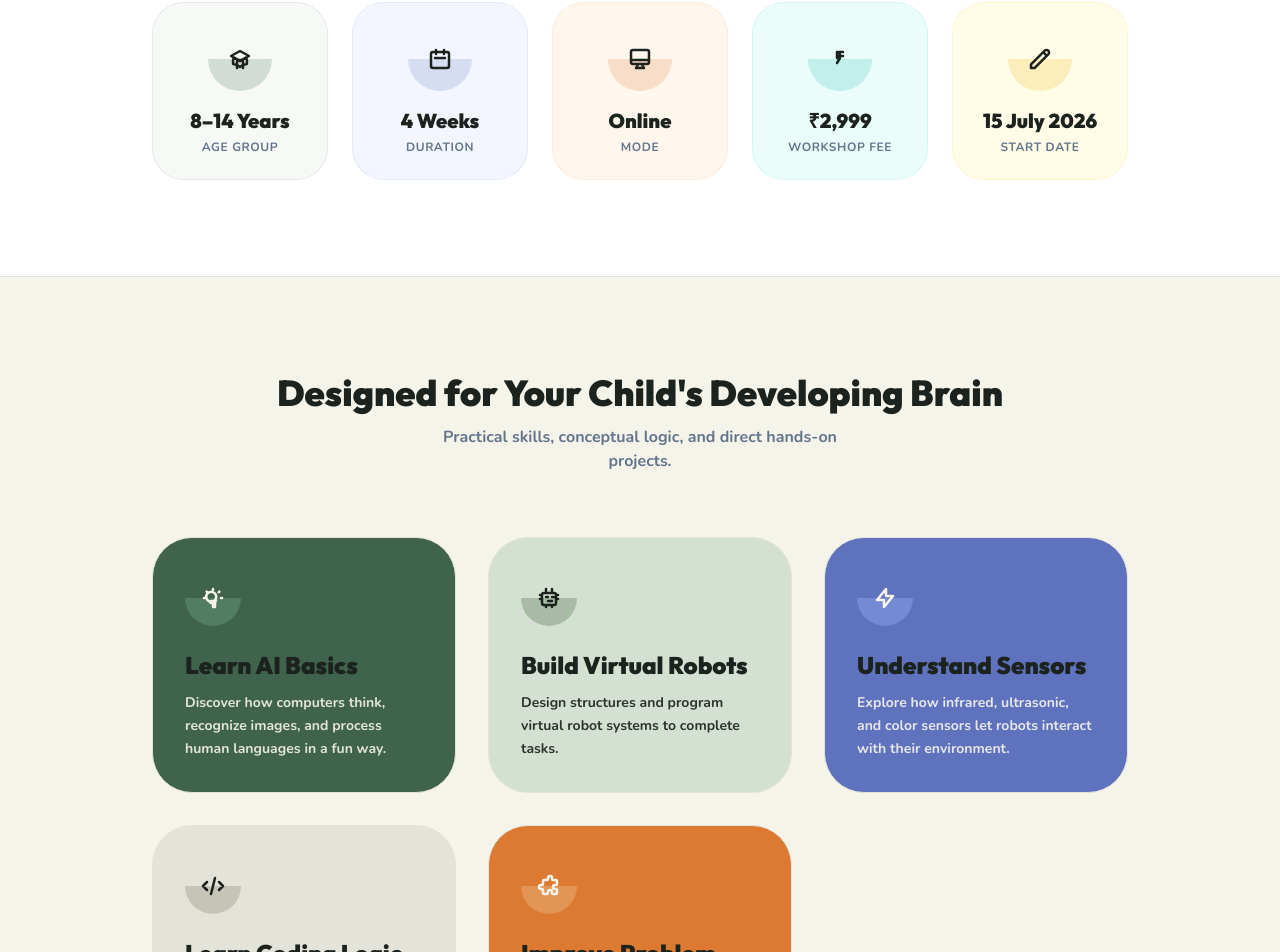
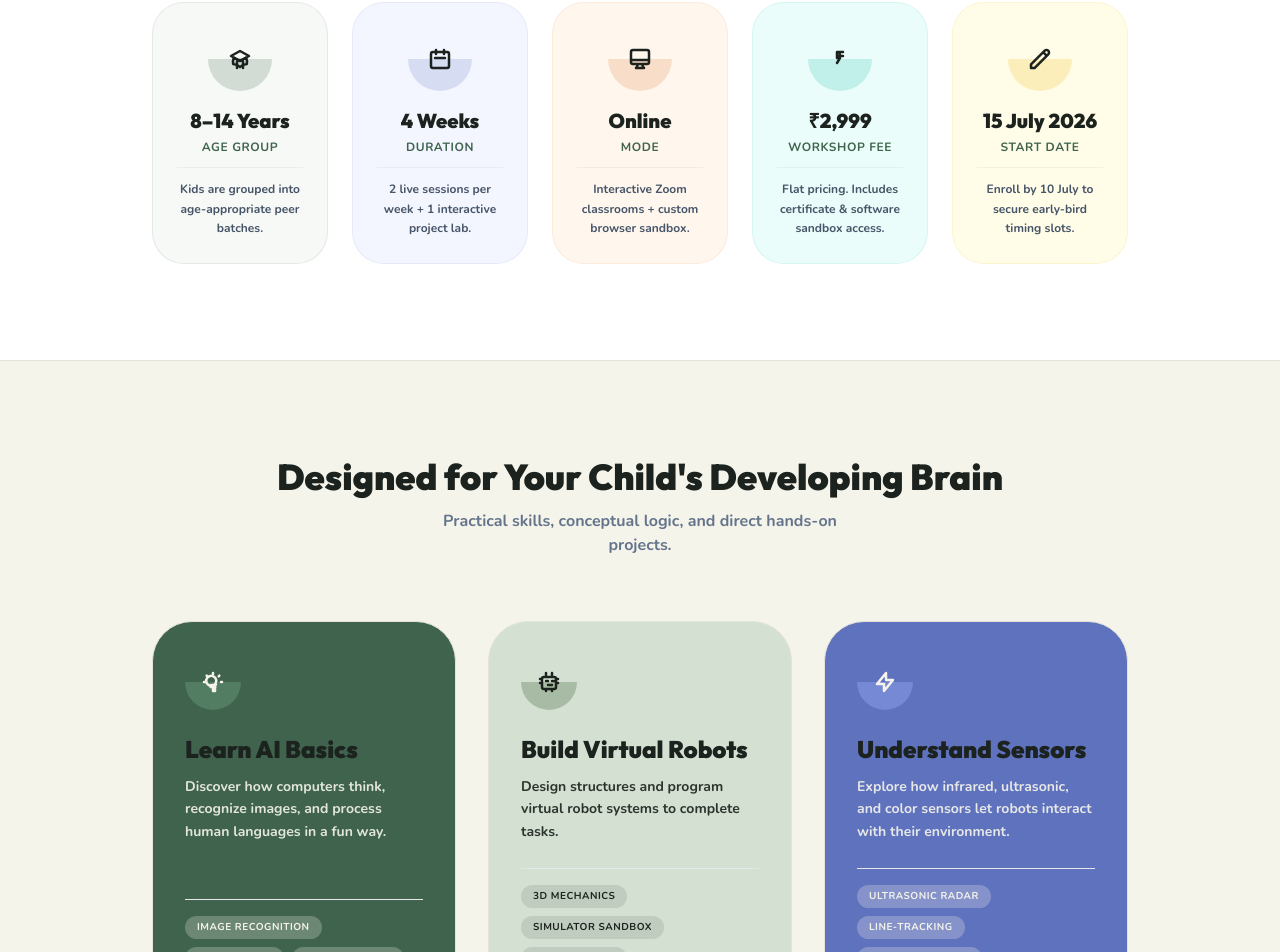
Before and after one commit to Sid-Hurry/kidrove, a React (Vite) app in the folder frontend/: page / in a window 1280 px wide. Shown: the part 867-1819 px from the top of the page. Built offline with nearby package versions, Linux system fonts and the light colour scheme.

Commit message:
feat: create initial app scaffold and project documentation

```diff
--- a/frontend/src/App.tsx
+++ b/frontend/src/App.tsx
@@ -100,6 +100,7 @@ interface OutcomeItem {
   bgColor: string;
   textColor: string;
   crescentColor: string;
+  tags: string[];
 }
 
 interface DetailItem {
@@ -109,6 +110,7 @@ interface DetailItem {
   crescentColor: string;
   bgColor: string;
   borderColor: string;
+  subText: string;
 }
 
 export default function App() {
@@ -125,11 +127,51 @@ export default function App() {
 
   // --- STATIC DATA ---
   const workshopDetails: DetailItem[] = [
-    { icon: <AgeIcon />, value: '8–14 Years', label: 'Age Group', crescentColor: 'bg-[#3F634D]/20', bgColor: 'bg-[#D4E0D1]/20', borderColor: 'border-[#3F634D]/10' },
-    { icon: <CalendarIcon />, value: '4 Weeks', label: 'Duration', crescentColor: 'bg-[#5F72BE]/20', bgColor: 'bg-[#C7D2FE]/20', borderColor: 'border-[#5F72BE]/10' },
-    { icon: <LaptopIcon />, value: 'Online', label: 'Mode', crescentColor: 'bg-[#DC7A31]/20', bgColor: 'bg-[#FED7AA]/20', borderColor: 'border-[#DC7A31]/10' },
-    { icon: <RupeeIcon />, value: '₹2,999', label: 'Workshop Fee', crescentColor: 'bg-[#14B8A6]/20', bgColor: 'bg-[#99F6E4]/20', borderColor: 'border-[#14B8A6]/10' },
-    { icon: <RocketIcon />, value: '15 July 2026', label: 'Start Date', crescentColor: 'bg-[#EAB308]/20', bgColor: 'bg-[#FEF08A]/20', borderColor: 'border-[#EAB308]/10' },
+    {
+      icon: <AgeIcon />,
+      value: '8–14 Years',
+      label: 'Age Group',
+      crescentColor: 'bg-[#3F634D]/20',
+      bgColor: 'bg-[#D4E0D1]/20',
+      borderColor: 'border-[#3F634D]/10',
+      subText: 'Kids are grouped into age-appropriate peer batches.'
+    },
+    {
+      icon: <CalendarIcon />,
+      value: '4 Weeks',
+      label: 'Duration',
+      crescentColor: 'bg-[#5F72BE]/20',
+      bgColor: 'bg-[#C7D2FE]/20',
+      borderColor: 'border-[#5F72BE]/10',
+      subText: '2 live sessions per week + 1 interactive project lab.'
+    },
+    {
+      icon: <LaptopIcon />,
+      value: 'Online',
+      label: 'Mode',
+      crescentColor: 'bg-[#DC7A31]/20',
+      bgColor: 'bg-[#FED7AA]/20',
+      borderColor: 'border-[#DC7A31]/10',
+      subText: 'Interactive Zoom classrooms + custom browser sandbox.'
+    },
+    {
+      icon: <RupeeIcon />,
+      value: '₹2,999',
+      label: 'Workshop Fee',
+      crescentColor: 'bg-[#14B8A6]/20',
+      bgColor: 'bg-[#99F6E4]/20',
+      borderColor: 'border-[#14B8A6]/10',
+      subText: 'Flat pricing. Includes certificate & software sandbox access.'
+    },
+    {
+      icon: <RocketIcon />,
+      value: '15 July 2026',
+      label: 'Start Date',
+      crescentColor: 'bg-[#EAB308]/20',
+      bgColor: 'bg-[#FEF08A]/20',
+      borderColor: 'border-[#EAB308]/10',
+      subText: 'Enroll by 10 July to secure early-bird timing slots.'
+    },
   ];
 
   const learningOutcomes: OutcomeItem[] = [
@@ -140,6 +182,7 @@ export default function App() {
       bgColor: 'bg-[#3F634D]',
       textColor: 'text-[#F5F4EB]',
       crescentColor: 'bg-[#537D63]',
+      tags: ['Image Recognition', 'Neural Nets', 'Decision Trees']
     },
     {
       icon: <RobotIcon className="w-6 h-6 text-[#1C221E]" />,
@@ -148,6 +191,7 @@ export default function App() {
       bgColor: 'bg-[#D4E0D1]',
       textColor: 'text-[#1C221E]',
       crescentColor: 'bg-[#A8BCA5]',
+      tags: ['3D Mechanics', 'Simulator Sandbox', 'Block Coding']
     },
     {
       icon: <SignalIcon className="w-6 h-6 text-[#F5F4EB]" />,
@@ -156,6 +200,7 @@ export default function App() {
       bgColor: 'bg-[#5F72BE]',
       textColor: 'text-[#F5F4EB]',
       crescentColor: 'bg-[#7689D4]',
+      tags: ['Ultrasonic radar', 'Line-tracking', 'Obstacle bypass']
     },
     {
       icon: <CodeIcon className="w-6 h-6 text-[#1C221E]" />,
@@ -164,6 +209,7 @@ export default function App() {
       bgColor: 'bg-[#E4E3DA]',
       textColor: 'text-[#1C221E]',
       crescentColor: 'bg-[#C5C4B7]',
+      tags: ['Loops & Lists', 'If/Else conditions', 'Function logic']
     },
     {
       icon: <PuzzleIcon className="w-6 h-6 text-[#F5F4EB]" />,
@@ -172,6 +218,7 @@ export default function App() {
       bgColor: 'bg-[#DC7A31]',
       textColor: 'text-[#F5F4EB]',
       crescentColor: 'bg-[#E39556]',
+      tags: ['Code debugging', 'Logic puzzles', 'Final capstone project']
     },
   ];
 
@@ -379,8 +426,9 @@ export default function App() {
             {workshopDetails.map((detail, idx) => (
               <div
                 key={idx}
-                className={`${detail.bgColor} border ${detail.borderColor} p-6 rounded-[2rem] flex flex-col items-center text-center transition-transform duration-300 hover:-translate-y-2`}
+                className={`${detail.bgColor} border ${detail.borderColor} p-6 rounded-[2rem] flex flex-col justify-between items-center text-center transition-transform duration-300 hover:-translate-y-2`}
               >
+                <div className="flex flex-col items-center">
                   {/* Vector icon with crescent base */}
                   <div className="relative w-16 h-16 flex items-center justify-center mb-4">
                     {/* Half-circle base */}
@@ -390,8 +438,12 @@ export default function App() {
                   <h3 className="font-outfit font-black text-xl mb-1 text-[#1C221E]">
                     {detail.value}
                   </h3>
-                <p className="text-xs font-bold text-slate-500 uppercase tracking-wider">
+                  <p className="text-xs font-bold text-[#3F634D] uppercase tracking-wider mb-3">
                     {detail.label}
+                  </p>
+                </div>
+                <p className="text-xs text-slate-600 font-bold leading-relaxed border-t border-[#1C221E]/5 pt-3 w-full">
+                  {detail.subText}
                 </p>
               </div>
             ))}
@@ -416,8 +468,9 @@ export default function App() {
             {learningOutcomes.map((item, index) => (
               <div
                 key={index}
-                className={`border border-[#E4E3DA] p-8 rounded-[2.5rem] flex flex-col items-start transition-all duration-300 hover:scale-[1.02] ${item.bgColor} ${item.textColor}`}
+                className={`border border-[#E4E3DA] p-8 rounded-[2.5rem] flex flex-col justify-between items-start transition-all duration-300 hover:scale-[1.02] ${item.bgColor} ${item.textColor}`}
               >
+                <div className="w-full">
                   <div className="relative w-14 h-14 flex items-center justify-center mb-6">
                     {/* Flat crescent background block */}
                     <div className={`absolute bottom-0 left-0 right-0 h-7 rounded-b-full ${item.crescentColor}`}></div>
@@ -426,9 +479,26 @@ export default function App() {
                   <h3 className="font-outfit font-black text-2xl mb-3 leading-tight">
                     {item.title}
                   </h3>
-                <p className="text-sm font-bold opacity-90 leading-relaxed">
+                  <p className="text-sm font-bold opacity-90 leading-relaxed mb-6">
                     {item.description}
                   </p>
+                </div>
+
+                {/* List of dynamic tags/highlights */}
+                <div className="flex flex-wrap gap-2 mt-auto pt-4 border-t border-current/10 w-full">
+                  {item.tags.map((tag, tIdx) => (
+                    <span
+                      key={tIdx}
+                      className={`text-[10px] font-bold px-3 py-1 rounded-full uppercase tracking-wider ${
+                        item.bgColor.includes('white') || item.bgColor.includes('E4E3DA') || item.bgColor.includes('D4E0D1')
+                          ? 'bg-[#1C221E]/10 text-[#1C221E]'
+                          : 'bg-[#F5F4EB]/25 text-[#F5F4EB]'
+                      }`}
+                    >
+                      {tag}
+                    </span>
+                  ))}
+                </div>
               </div>
             ))}
           </div>
```
Also changed, not shown: 1 other file (tests, documents, lock files or other folders). Lines whose indentation alone changed are shown as unchanged.
